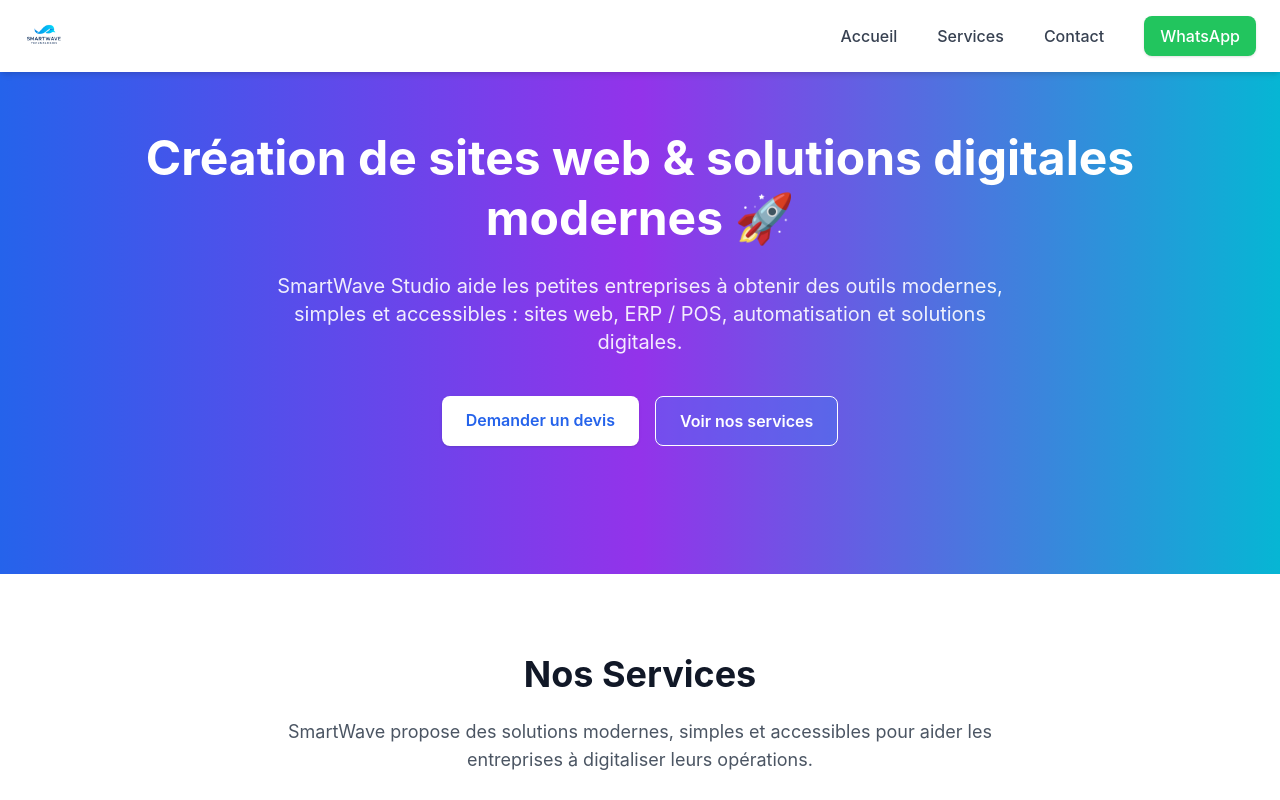
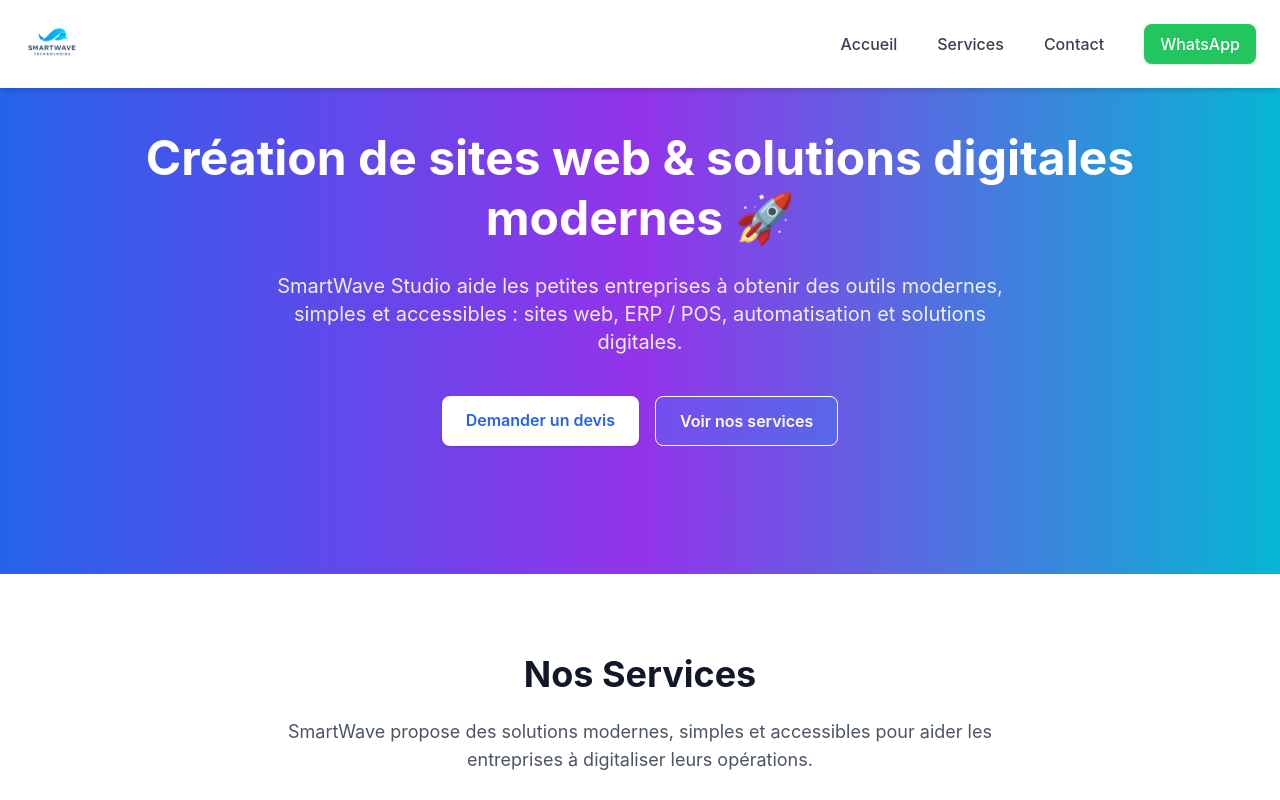
Before and after one commit to marwane1978/SmartWave-Studio, a React (Vite) app: page / in a window 1280 px wide. Shown: the top 800 px of the page. Built offline with nearby package versions, Linux system fonts and the light colour scheme.

Commit message:
Update Header.jsx

```diff
--- a/src/components/layout/Header.jsx
+++ b/src/components/layout/Header.jsx
@@ -13,7 +13,7 @@ export default function Header() {
   <img
     src="/logo.png"
     alt="SmartWave Logo"
-    className="h-10 w-auto"
+    className="h-10 md:h-12 lg:h-14 w-auto object-contain"
   />
 </Link>
 
```
